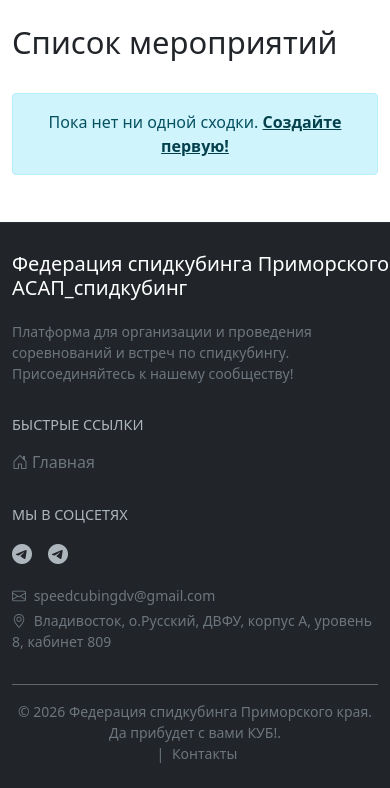
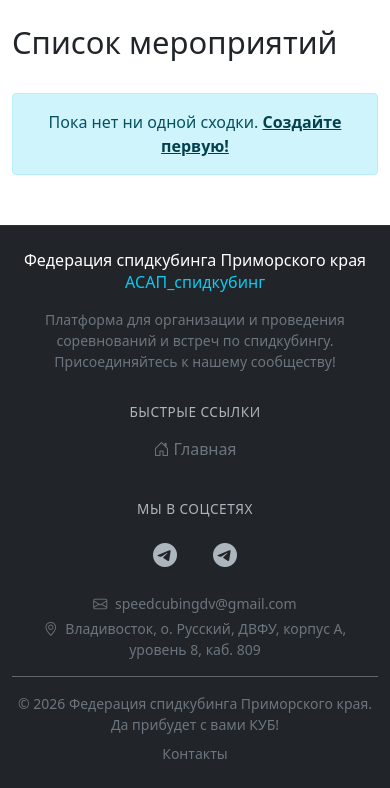
Before and after one commit to KaraSikDarWin/ASAPspeedcubing, a Django app: page / in a window 390 px wide; the page is wider, and only the part inside the window is pictured. Shown: the part 56-844 px from the top of that part. Run offline with Django 3.2, Linux system fonts and the light colour scheme; data that the repository does not hold is empty; some libraries are stand-ins or nearby versions.

Commit message:
Add Bo5, Mo5. Minor bootstrap changes

```diff
--- a/asapspedcubing/contest/views.py
+++ b/asapspedcubing/contest/views.py
@@ -68,6 +68,7 @@ class ResultContestUpdateView(UpdateView):
         result = self.object
         return reverse_lazy('meet:meet_detail', kwargs={'pk': result.meet.pk})
 
+
 class ResultContestDeleteView(DeleteView):
     permisson_classes = [IsAuthenticated]
     model = ResultsContest
--- a/asapspedcubing/meet/forms.py
+++ b/asapspedcubing/meet/forms.py
@@ -3,7 +3,7 @@ from .models import Meet, Discipline, Competitors, RoundsOfDiscipline, Results,
 from django.forms import inlineformset_factory
 from django.contrib.admin.widgets import FilteredSelectMultiple
 from django_select2.forms import Select2Widget, Select2MultipleWidget
-
+from django.forms import inlineformset_factory
 
 class MeetForm(forms.ModelForm):
     competitors = forms.ModelMultipleChoiceField(
@@ -40,7 +40,7 @@ RoundsOfDisciplineFormSet = inlineformset_factory(
     RoundsOfDiscipline,
     form=RoundsOfDisciplineForm,
     extra=1,          # одна пустая форма для добавления
-    can_delete=True,  # добавляет чекбокс удаления
+    can_delete=False,  # добавляет чекбокс удаления
     min_num=0,
     validate_min=False,
 )
@@ -102,6 +102,7 @@ class ResultsСontestForm(forms.Form):
             self.fields['discipline'].queryset = Discipline.objects.filter(
                     roundsofdiscipline__meet__pk=meet_pk
             ).distinct()
+
 
     def clean(self):
 
@@ -232,7 +233,6 @@ class MeetFileForm(forms.ModelForm):
         return file
 
 # Formset для управления несколькими файлами
-from django.forms import inlineformset_factory
 
 MeetFileFormSet = inlineformset_factory(
     Meet,
--- a/asapspedcubing/meet/views.py
+++ b/asapspedcubing/meet/views.py
@@ -161,10 +161,18 @@ def meet_detail(request, pk):
     for i in disciplines_with_rounds:
         rounds = []
         for j in range(i.rounds):
-            res = sorted(
-                results.filter(discipline=i.discipline, round_number=j+1),
-                key=lambda r: parse_avg(r.average),
-            )
+            if (i.discipline.result_format.name in ['Bo3', 'Bo5']):
+                res = sorted(
+                    results.filter(discipline=i.discipline, round_number=j+1),
+                    key=lambda r: parse_avg(r.best),
+                )
+                print(res)
+            else:
+                res = sorted(
+                    results.filter(discipline=i.discipline, round_number=j+1),
+                    key=lambda r: parse_avg(r.average),
+                )
+
             if i.discipline.result_format.name != "FMC":
                 for p in res:
                     p.attempt_1 = format_time(p.attempt_1)
--- a/asapspedcubing/templates/includes/footer.html
+++ b/asapspedcubing/templates/includes/footer.html
@@ -1,23 +1,25 @@
 <!-- footer.html -->
 <footer class="footer bg-dark text-white py-4 mt-auto">
     <div class="container">
-        <div class="row">
+        <div class="row g-4">
             <!-- Колонка 1: Бренд и описание -->
-            <div class="col-md-4 mb-3 mb-md-0">
-                <h5 class="navbar-brand mb-3 d-inline-block" style="font-size: 1,2rem;">
-                    Федерация спидкубинга Приморского края <br> АСАП_спидкубинг
+            <div class="col-12 col-md-4 text-center text-md-start">
+                <h5 class="footer-brand mb-3">
+                    Федерация спидкубинга Приморского края
+                    <br>
+                    <span class="text-info">АСАП_спидкубинг</span>
                 </h5>
-                <p class="text-muted small">
+                <p class="text-muted small mb-0">
                     Платформа для организации и проведения соревнований и встреч по спидкубингу.
                     Присоединяйтесь к нашему сообществу!
                 </p>
             </div>
 
             <!-- Колонка 2: Быстрые ссылки -->
-            <div class="col-md-4 mb-3 mb-md-0">
-                <h6 class="text-uppercase mb-3" style="color: #adb5bd; font-size: 0.9rem;">Быстрые ссылки</h6>
-                <ul class="list-unstyled">
-                    <li class="mb-1">
+            <div class="col-12 col-md-4 text-center text-md-start">
+                <h6 class="footer-heading text-uppercase mb-3">Быстрые ссылки</h6>
+                <ul class="list-unstyled mb-0">
+                    <li class="mb-2">
                         <a href="{% url 'meet:index' %}" class="text-decoration-none text-muted footer-link">
                             <i class="bi bi-house-door me-1"></i>Главная
                         </a>
@@ -26,40 +28,52 @@
             </div>
 
             <!-- Колонка 3: Социальные сети и контакты -->
-            <div class="col-md-4">
-                <h6 class="text-uppercase mb-3" style="color: #adb5bd; font-size: 0.9rem;">Мы в соцсетях</h6>
-                <div class="d-flex gap-3 mb-3">
-                    <a href="https://t.me/speedcubing_dv" class="text-white social-icon" title="Telegram">
-                        <i class="bi bi-telegram fs-5"></i>
+            <div class="col-12 col-md-4 text-center text-md-start">
+                <h6 class="footer-heading text-uppercase mb-3">Мы в соцсетях</h6>
+
+                <div class="d-flex gap-3 mb-3 justify-content-center justify-content-md-start">
+                    <a href="https://t.me/speedcubing_dv"
+                       class="text-white social-icon"
+                       title="Telegram: speedcubing_dv"
+                       aria-label="Telegram Федерация">
+                        <i class="bi bi-telegram"></i>
                     </a>
-                    <a href="https://t.me/ASAP_speedcubing" class="text-white social-icon" title="Telegram_ASAP">
-                        <i class="bi bi-telegram fs-5"></i>
+                    <a href="https://t.me/ASAP_speedcubing"
+                       class="text-white social-icon"
+                       title="Telegram: ASAP_speedcubing"
+                       aria-label="Telegram ASAP">
+                        <i class="bi bi-telegram"></i>
                     </a>
                 </div>
-                <div>
+
+                <div class="footer-contacts">
                     <p class="text-muted small mb-1">
-                        <i class="bi bi-envelope me-1"></i> speedcubingdv@gmail.com
+                        <i class="bi bi-envelope me-1"></i>
+                        <a href="mailto:speedcubingdv@gmail.com"
+                           class="text-muted text-decoration-none footer-link">
+                            speedcubingdv@gmail.com
+                        </a>
                     </p>
-                    <p class="text-muted small">
-                        <i class="bi bi-geo-alt me-1"></i> Владивосток, о.Русский, ДВФУ, корпус А, уровень 8, кабинет 809
+                    <p class="text-muted small mb-0">
+                        <i class="bi bi-geo-alt me-1"></i>
+                        Владивосток, о. Русский, ДВФУ, корпус А,<br class="d-md-none">
+                        уровень 8, каб. 809
                     </p>
                 </div>
             </div>
         </div>
 
-        <!-- Разделитель -->
-        <hr class="border-secondary" style="opacity: 0.3;">
+        <hr class="border-secondary my-4" style="opacity: 0.3;">
 
-        <!-- Нижняя строка с копирайтом -->
-        <div class="row">
-            <div class="col-md-6 text-center text-md-start">
+        <div class="row g-2">
+            <div class="col-12 col-md-6 text-center text-md-start">
                 <p class="text-muted small mb-0">
-                    &copy; {% now "Y" %} Федерация спидкубинга Приморского края. Да прибудет с вами КУБ!.
+                    &copy; {% now "Y" %} Федерация спидкубинга Приморского края.
+                    Да прибудет с вами КУБ!
                 </p>
             </div>
-            <div class="col-md-6 text-center text-md-end">
+            <div class="col-12 col-md-6 text-center text-md-end">
                 <p class="text-muted small mb-0">
-                    <span class="text-muted mx-1">|</span>
                     <a href="#" class="text-decoration-none text-muted footer-link">Контакты</a>
                 </p>
             </div>
@@ -73,37 +87,75 @@
         border-top: 1px solid rgba(255, 255, 255, 0.05);
     }
 
-    .footer .navbar-brand {
-        color: #ffffff !important;
+    /* Заголовок бренда */
+    .footer-brand {
+        color: #ffffff;
         font-weight: 500;
+        font-size: 1.1rem;
+        line-height: 1.35;
+        margin: 0;
     }
 
-    .footer .navbar-brand:hover {
-        color: #d4d4d4 !important;
+    /* Заголовки колонок */
+    .footer-heading {
+        color: #adb5bd;
+        font-size: 0.85rem;
+        letter-spacing: 0.5px;
     }
 
+    /* Ссылки */
     .footer-link {
         transition: color 0.2s ease, transform 0.2s ease;
         display: inline-block;
     }
-
     .footer-link:hover {
         color: #ffffff !important;
         transform: translateX(3px);
     }
 
+    /* Соцсети — крупнее для тапа на телефоне */
     .social-icon {
         transition: transform 0.3s ease, color 0.3s ease;
-        display: inline-block;
+        display: inline-flex;
+        align-items: center;
+        justify-content: center;
         color: #adb5bd !important;
+        font-size: 1.5rem;
+        min-width: 44px;
+        min-height: 44px;
+        border-radius: 50%;
+    }
+    .social-icon:hover,
+    .social-icon:focus {
+        transform: translateY(-3px);
+        color: #ffffff !important;
+        background: rgba(255, 255, 255, 0.06);
     }
 
-    .social-icon:hover {
-        transform: translateY(-3px);
-        color: #ffffff !important;
+    /* Адрес и почта — чтобы длинные строки переносились аккуратно */
+    .footer-contacts p {
+        word-break: break-word;
     }
 
     .footer hr {
         border-color: rgba(255, 255, 255, 0.1) !important;
     }
+
+    /* На телефоне делаем текст компактнее и всё по центру */
+    @media (max-width: 767.98px) {
+        .footer {
+            padding-top: 1.5rem !important;
+            padding-bottom: 1.5rem !important;
+        }
+        .footer-brand {
+            font-size: 1rem;
+        }
+        .footer-heading {
+            margin-top: 0.5rem;
+        }
+        .footer hr {
+            margin-top: 1rem !important;
+            margin-bottom: 1rem !important;
+        }
+    }
 </style>
--- a/asapspedcubing/templates/meet/disciplines/disciplines_list.html
+++ b/asapspedcubing/templates/meet/disciplines/disciplines_list.html
@@ -21,7 +21,7 @@
         <h5 class='m-0'>
             <p class='m-0 p-2'>{{disc.name}}<br>
             Код: {{disc.slug_id}}<br>
-            Формат результата{{disc.result_format.name}}</p>
+            Формат результата {{disc.result_format.name}}</p>
 
         </h5>
         <div class='m-0'>
--- a/asapspedcubing/templates/meet/index.html
+++ b/asapspedcubing/templates/meet/index.html
@@ -40,14 +40,8 @@
                                 <a href="{% url 'meet:meet_detail' mt.id %}" class="btn btn-outline-primary btn-sm">
                                     Подробнее
                                 </a>
-                                {% if mt.format_type.format_name == 'Контест'%}
-                                <a href="{% url 'meet:submitresult' mt.pk %}" class='btn btn-outline-secondary btn-sm'>Сдать результат</a>
-                                {% endif %}
                                 {% if user.is_authenticated %}
                                 {% if mt.format_type.format_name != 'Контест'%}
-                                <a href="{% url 'meet:edit_results' mt.id %}" class="btn btn-outline-success btn-sm">
-                                    Ввод результатов
-                                </a>
                                 {% endif %}
 
                                 <a href="{% url 'meet:edit_meet' mt.id %}" class="btn btn-outline-warning btn-sm">
```
Also changed, not shown: asapspedcubing/contest/models.py (+24 -2 lines), asapspedcubing/meet/models.py (+7 -3 lines), asapspedcubing/templates/meet/detail.html (+35 -9 lines).
